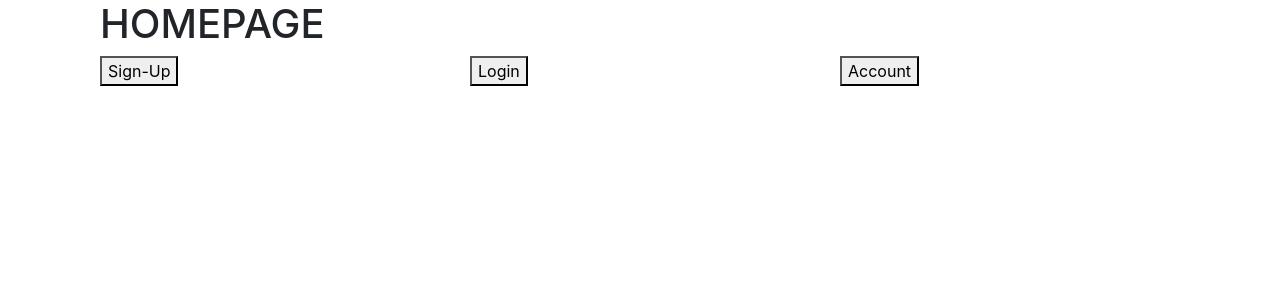
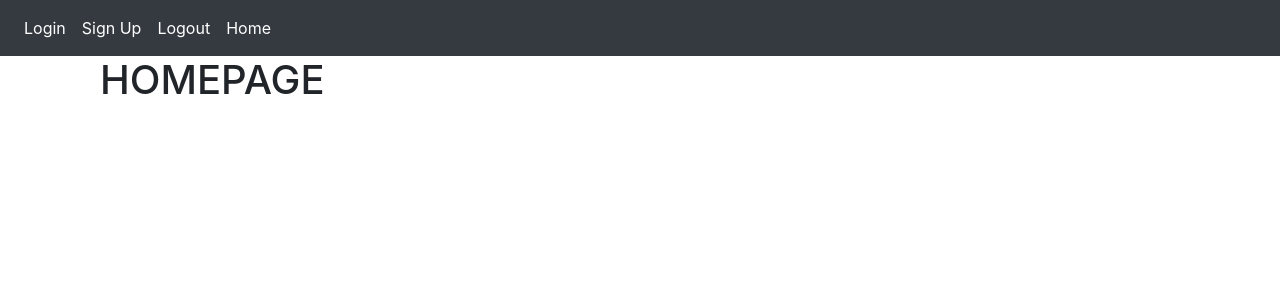
Before and after one commit to Aidan-Zamfir/Library-App, a Flask app: page / in a window 1280 px wide. Shown: the top 300 px of the page. Run offline with Flask 3, Linux system fonts and the light colour scheme.

Commit message:
added navbar

```diff
--- a/website/templates/base.html
+++ b/website/templates/base.html
@@ -39,6 +39,36 @@
         {% endif %}
         {% endwith %}
 
+        <nav class="navbar navbar-expand-sm navbar-dark bg-dark">
+
+<!--            <div class="collapse navbar-collaspe" id="navbar">-->
+<!--                <div class="navbar-nav">-->
+<!--                    <a class="nav-item nav-link" id="login" href="/login">Login</a>-->
+<!--                    <a class="nav-item nav-link" id="signUp" href="/sign-up">Sign Up</a>-->
+<!--                    <a class="nav-item nav-link" id="logout" href="/logout">Logout</a>-->
+<!--                    <a class="nav-item nav-link" id="home" href="/">Home</a>-->
+<!--                </div>-->
+<!--            </div>-->
+            <div class="collapse navbar-collapse"
+                 id="navbarNav">
+                <ul class="navbar-nav">
+                    <li class="nav-item active">
+                        <a class="nav-item nav-link" id="login" href="/login">Login</a>
+                    </li>
+                    <li class="nav-item active">
+                        <a class="nav-item nav-link" id="signUp" href="/sign-up">Sign Up</a>
+                    </li>
+                    <li class="nav-item active">
+                        <a class="nav-item nav-link" id="logout" href="/logout">Logout</a>
+                    </li>
+                    <li class="nav-item active">
+                        <a class="nav-item nav-link" id="home" href="/">Home</a>
+                    </li>
+                </ul>
+
+            </div>
+        </nav>
+
         <div class="container">
             {% block content %} {% endblock %} <!-- block is what other templates will override (with own content/data) -->
         </div>
--- a/website/templates/index.html
+++ b/website/templates/index.html
@@ -2,25 +2,25 @@
 {% block content %}
     <div class="container">
         <h1>HOMEPAGE</h1>
-        <div class="row">
-                <div class="col-sm-4">
-                    <a href="{{ url_for('auth.sign_up') }}">
-                        <button>Sign-Up</button>
-                    </a>
-                </div>
+<!--        <div class="row">-->
+<!--                <div class="col-sm-4">-->
+<!--                    <a href="{{ url_for('auth.sign_up') }}">-->
+<!--                        <button>Sign-Up</button>-->
+<!--                    </a>-->
+<!--                </div>-->
 
-                <div class="col-sm-4">
-                    <a href="{{ url_for('auth.login') }}">
-                        <button>Login</button>
-                    </a>
-                </div>
+<!--                <div class="col-sm-4">-->
+<!--                    <a href="{{ url_for('auth.login') }}">-->
+<!--                        <button>Login</button>-->
+<!--                    </a>-->
+<!--                </div>-->
 
-                <div class="col-sm-4">
-                    <a href="{{ url_for('views.library') }}">
-                        <button>Account</button>
-                    </a>
-                </div>
-        </div>
+<!--                <div class="col-sm-4">-->
+<!--                    <a href="{{ url_for('views.library') }}">-->
+<!--                        <button>Account</button>-->
+<!--                    </a>-->
+<!--                </div>-->
+<!--        </div>-->
     </div>
 
 {% endblock %} <!-- specifies where to insert content (override base.html) -->
```
